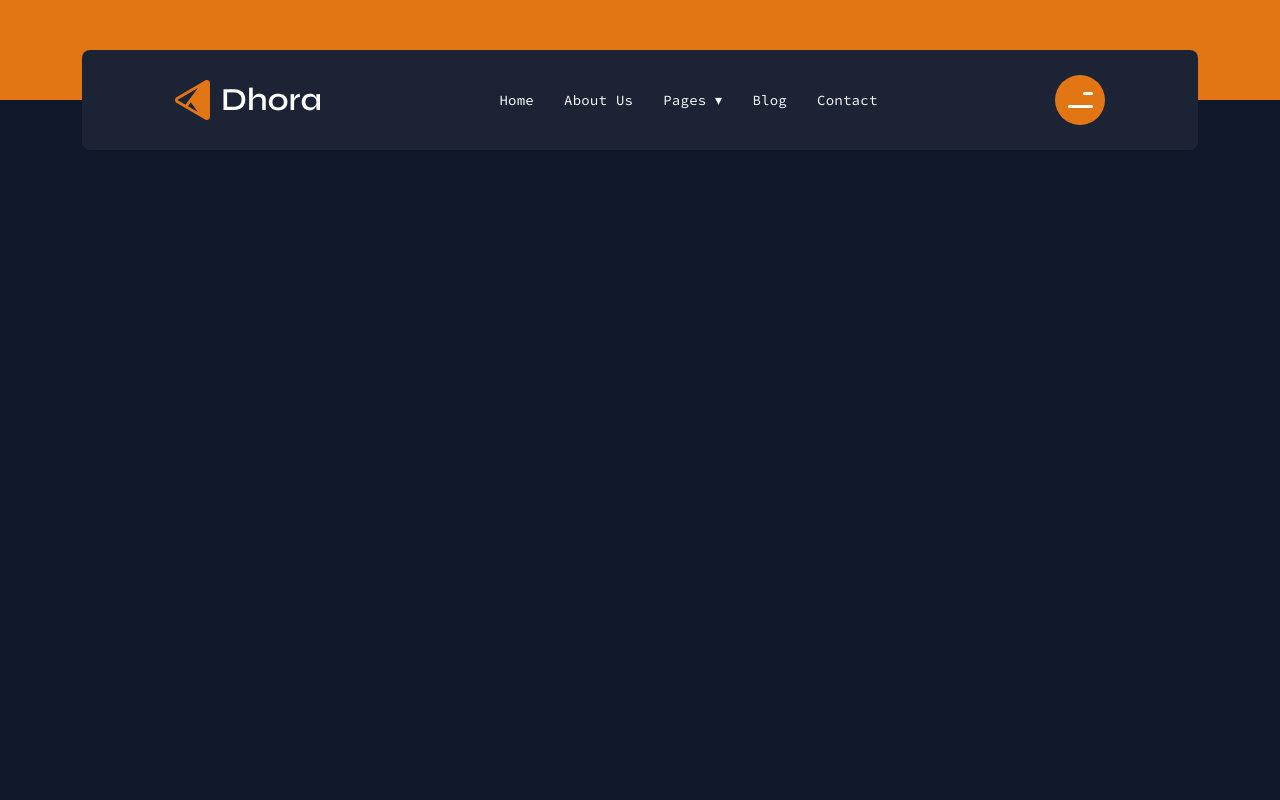
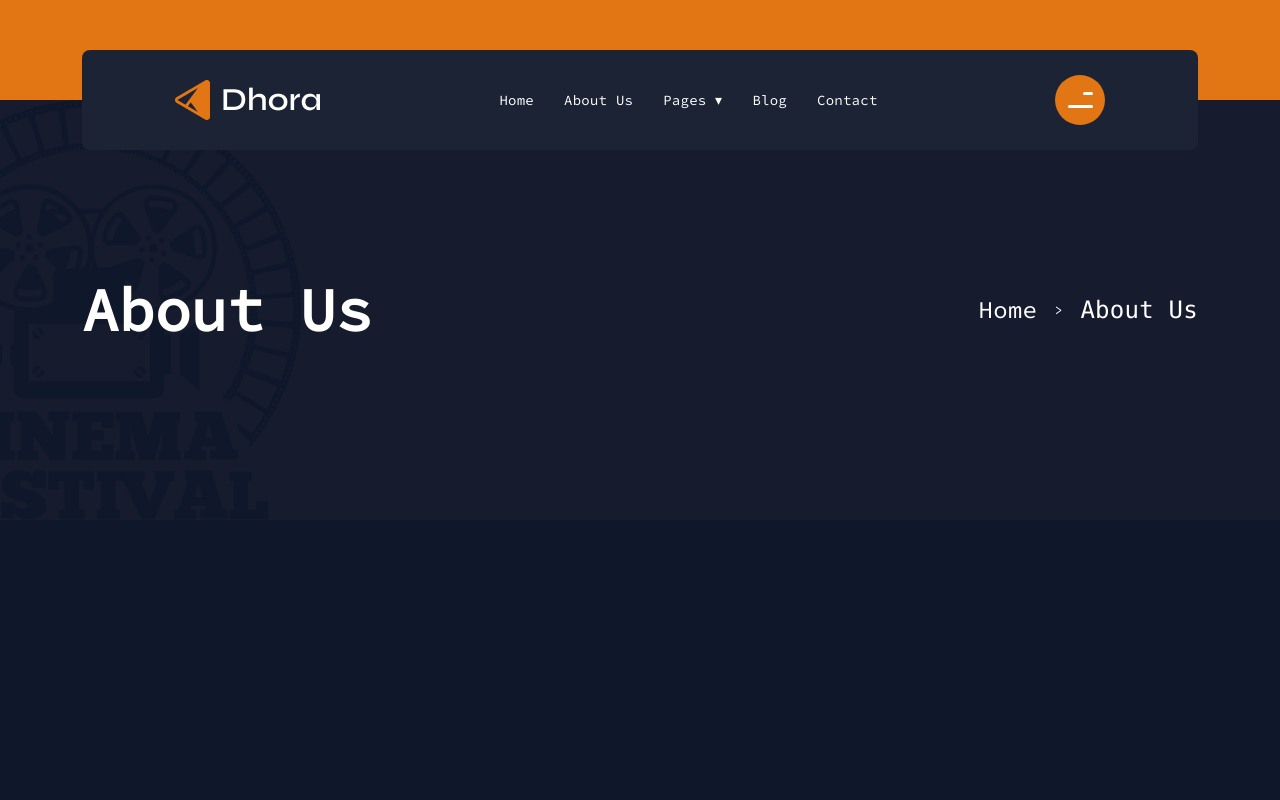
Before and after one commit to castelo-s-hub/movie_site, an Angular app in the folder client/: page /about in a window 1280 px wide. Shown: the top 800 px of the page. Built offline with nearby package versions, Linux system fonts and the light colour scheme.

Commit message:
about main banner done

```diff
--- a/client/src/app/components/about/about.component.html
+++ b/client/src/app/components/about/about.component.html
@@ -126,5 +126,16 @@
         </div>
       </div>
     </div>
+
+    <div class="main-banner">
+      <div class="container">
+        <div class="d-sm-flex align-items-center justify-content-between">
+          <div class="title-1">About Us</div>
+          <div class="d-flex align-items-center" style="height: auto!important;">
+            <span>Home</span>&nbsp; > &nbsp;<pre routerLink="/about">About Us</pre>
+          </div>
+        </div>
+      </div>
+    </div>
   </mat-drawer-content>
 </mat-drawer-container>
--- a/client/src/app/components/about/about.component.scss
+++ b/client/src/app/components/about/about.component.scss
@@ -3,7 +3,7 @@
   color: white;
   height: 100px;
   width: 100%;
-  margin-bottom: 50px;
+  //margin-bottom: 50px;
 
   .top-bar-content, .nav-bar {
     min-height: 50px;
@@ -11,6 +11,7 @@
   }
 
   .nav-bar {
+    //position: absolute;
     nav {
       background: #1b2335;
       color: #fff;
@@ -245,9 +246,39 @@
   }
 
   mat-drawer-content {
-    display: flex;
-    flex-direction: column;
-    align-items: flex-start;
+
+    .main-banner{
+      width: 100%;
+      min-height: 420px;
+      background-color: #161c2e;
+      color: white;
+      display: flex;
+      align-items: center;
+      background-image: url("../../../assets/images/about/about-bg.png");
+      background-size: contain;
+      background-position: left;
+      background-repeat: no-repeat;
+
+      .title-1{
+        font-size: 60px;
+      }
+
+      span, pre{
+        height: 50px;
+        display: flex;
+        align-items: center;
+        color: white;
+        margin: 0;
+        padding: 0;
+        font-size: 24px;
+        cursor: pointer;
+        transition: color .3s ease-out;
+      }
+
+      pre:hover{
+        color: #e27614;
+      }
+    }
   }
 }
 
@@ -300,4 +331,12 @@
       }
     }
   }
+
+  mat-drawer-container{
+    .main-banner{
+      .title-1{
+        font-size: 48px!important;
+      }
+    }
+  }
 }
```
Also changed, not shown: client/src/assets/images/about/about-bg.png (added).
